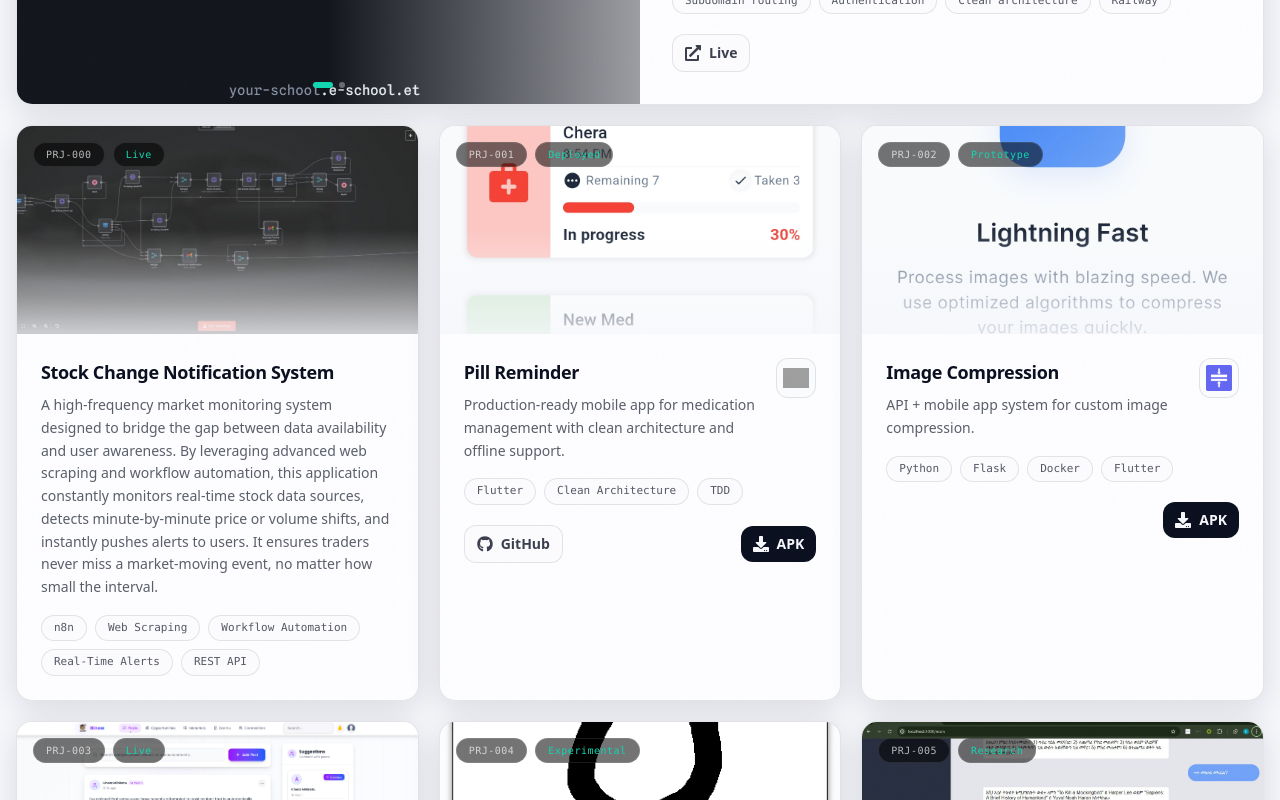
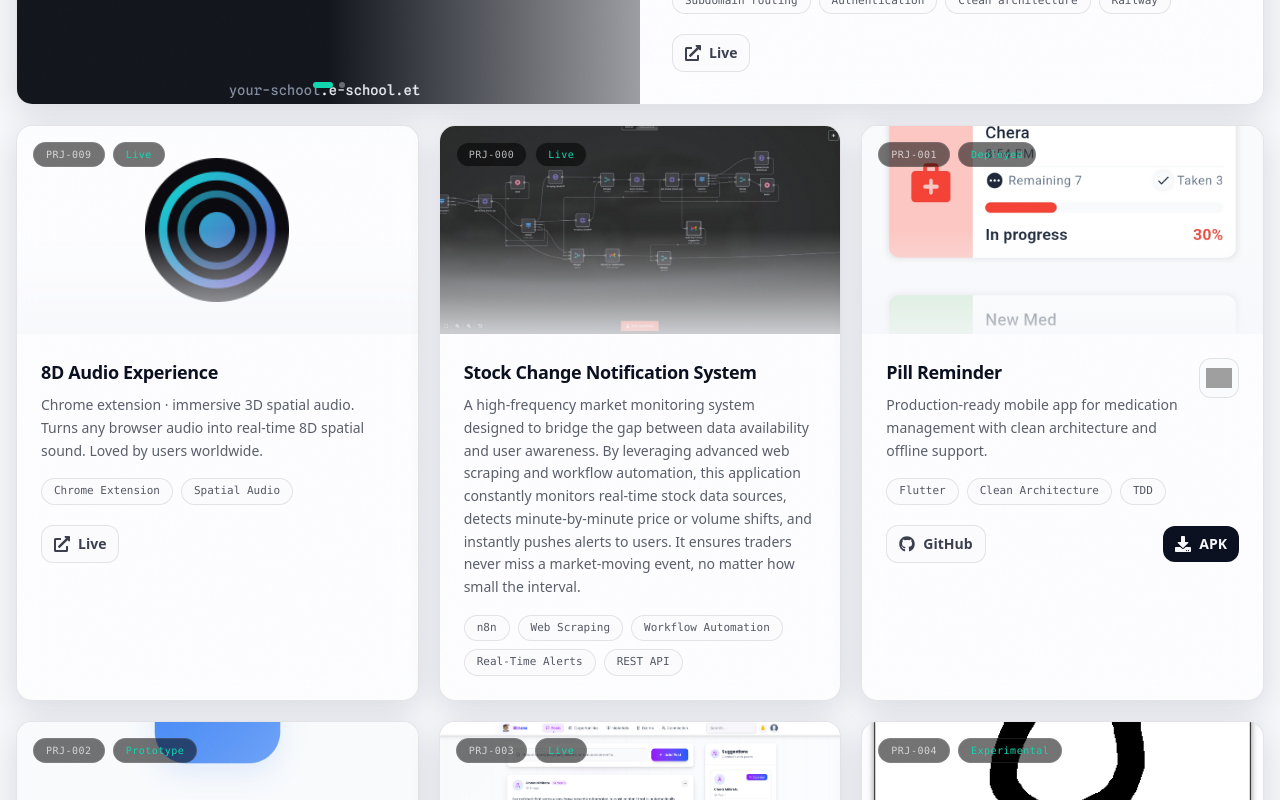
Before and after one commit to chera-mihiretu/Portifolio, a Next.js app: page / in a window 1280 px wide. Shown: the part 4980-5780 px from the top of the page. Built offline with nearby package versions, Linux system fonts and the light colour scheme; grey boxes are pictures that could not be loaded.

Commit message:
List 8D Audio Experience in the projects section.

```diff
--- a/src/components/sections/ProjectsSection.tsx
+++ b/src/components/sections/ProjectsSection.tsx
@@ -183,6 +183,8 @@ function FeaturedProject({ p }: { p: Project }) {
 }
 
 function ProjectCard({ p, idx }: { p: Project; idx: number }) {
+  const coverIsLogo = Boolean(p.logo && p.images[0] === p.logo);
+
   return (
     <motion.article
       key={p.id}
@@ -198,7 +200,7 @@ function ProjectCard({ p, idx }: { p: Project; idx: number }) {
             src={p.images[0]}
             alt={p.name}
             fill
-            className="object-cover"
+            className={coverIsLogo ? 'object-contain p-8' : 'object-cover'}
             sizes="(max-width: 768px) 100vw, (max-width: 1280px) 50vw, 33vw"
           />
         ) : (
@@ -224,7 +226,7 @@ function ProjectCard({ p, idx }: { p: Project; idx: number }) {
               {OutcomeLine(p.description)}
             </p>
           </div>
-          {p.logo ? (
+          {p.logo && !coverIsLogo ? (
             <div className="relative h-10 w-10 rounded-xl border border-[var(--card-border)] bg-[var(--background)]/40 overflow-hidden shrink-0">
               <Image src={p.logo} alt={`${p.name} logo`} fill className="object-contain p-1.5" />
             </div>
--- a/src/content/portfolio.ts
+++ b/src/content/portfolio.ts
@@ -158,6 +158,18 @@ export const projects: Project[] = [
     technologies: [...flagship.skills],
     github: null,
     demo: flagship.url,
+    apkDownload: null,
+  },
+  {
+    id: 'PRJ-009',
+    name: person.featured.name,
+    status: 'Live',
+    description: `${person.featured.tagline}. ${person.featured.blurb}`,
+    images: [person.featured.icon],
+    logo: person.featured.icon,
+    technologies: ['Chrome Extension', 'Spatial Audio'],
+    github: null,
+    demo: person.featured.url,
     apkDownload: null,
   },
   {
--- a/src/content/proposal-data.ts
+++ b/src/content/proposal-data.ts
@@ -173,6 +173,9 @@ export type ProposalProfile = {
 
 function projectAngles(name: string, technologies: string[]): string[] {
   const angles: Record<string, string[]> = {
+    '8D Audio Experience': [
+      'Shipped a live Chrome extension that turns browser audio into real-time 8D spatial sound, with public Chrome Web Store reviews.',
+    ],
     'e-school.et': [
       'Shipped a live host-based school platform: the subdomain is the school, roles stay separate, and the operator console cannot see inside day-to-day work.',
       'Production on Railway at e-school.et — Next.js, Node, and Postgres, with per-school schemas and host-locked sessions.',
```
Also changed, not shown: 1 other file (tests, documents, lock files or other folders).
